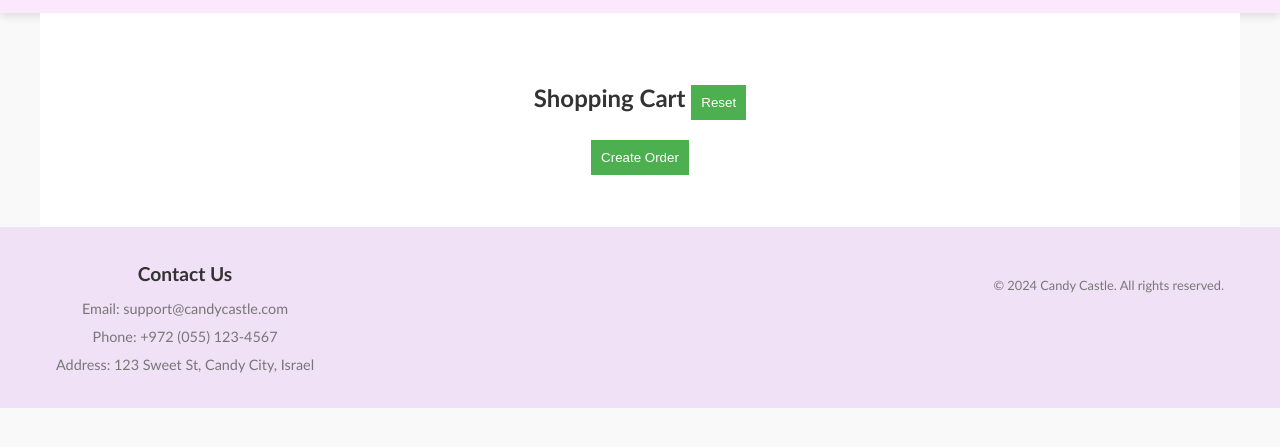
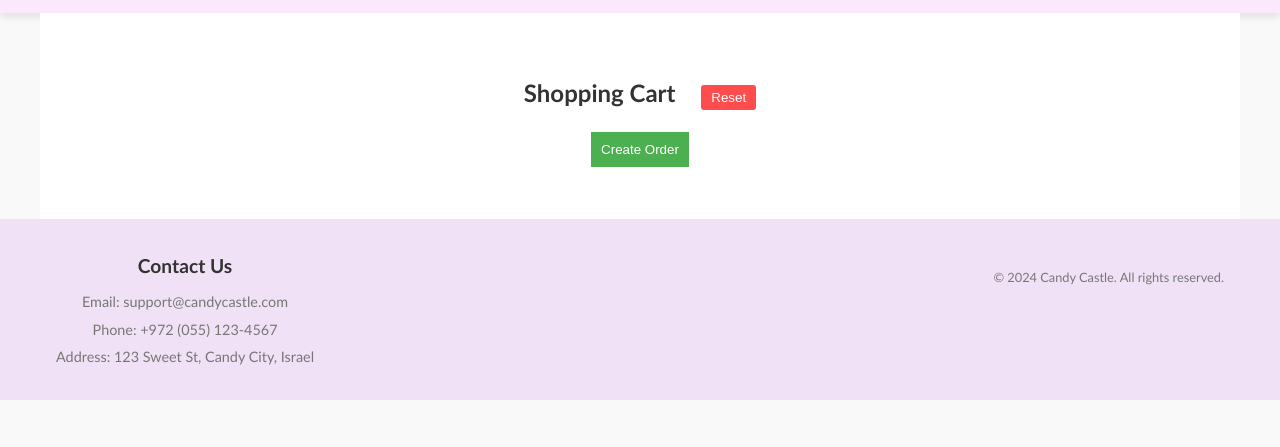
Before and after one commit to VictorySolo/candy-castle, a website: page frontend/cart.html in a window 1280 px wide. Shown: the part 77-524 px from the top of the page. Drawn offline with Linux system fonts and the light colour scheme; no server answers.

Commit message:
reset button style

```diff
--- a/frontend/style.css
+++ b/frontend/style.css
@@ -129,6 +129,20 @@ header {
     font-weight: bold;
     color: #333;
 }
+
+#reset-cart-button {
+    margin-left: 20px;
+    padding: 5px 10px;
+    background-color: #ff4d4d;
+    color: white;
+    border: none;
+    border-radius: 3px;
+    cursor: pointer;
+  }
+
+  #reset-cart-button:hover {
+    background-color: #ff3333;
+  }
 
 /* Main Content */
 main {
```
